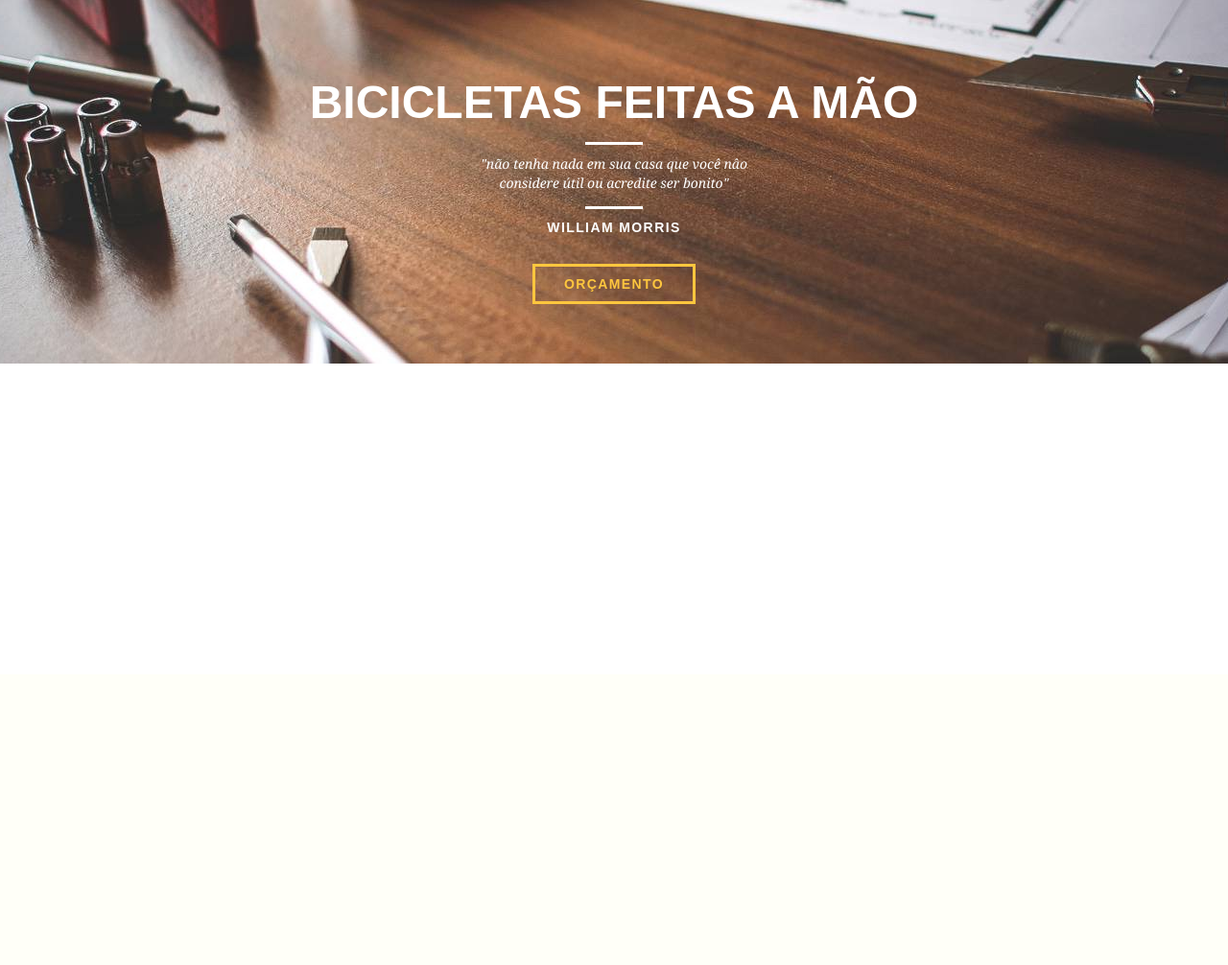
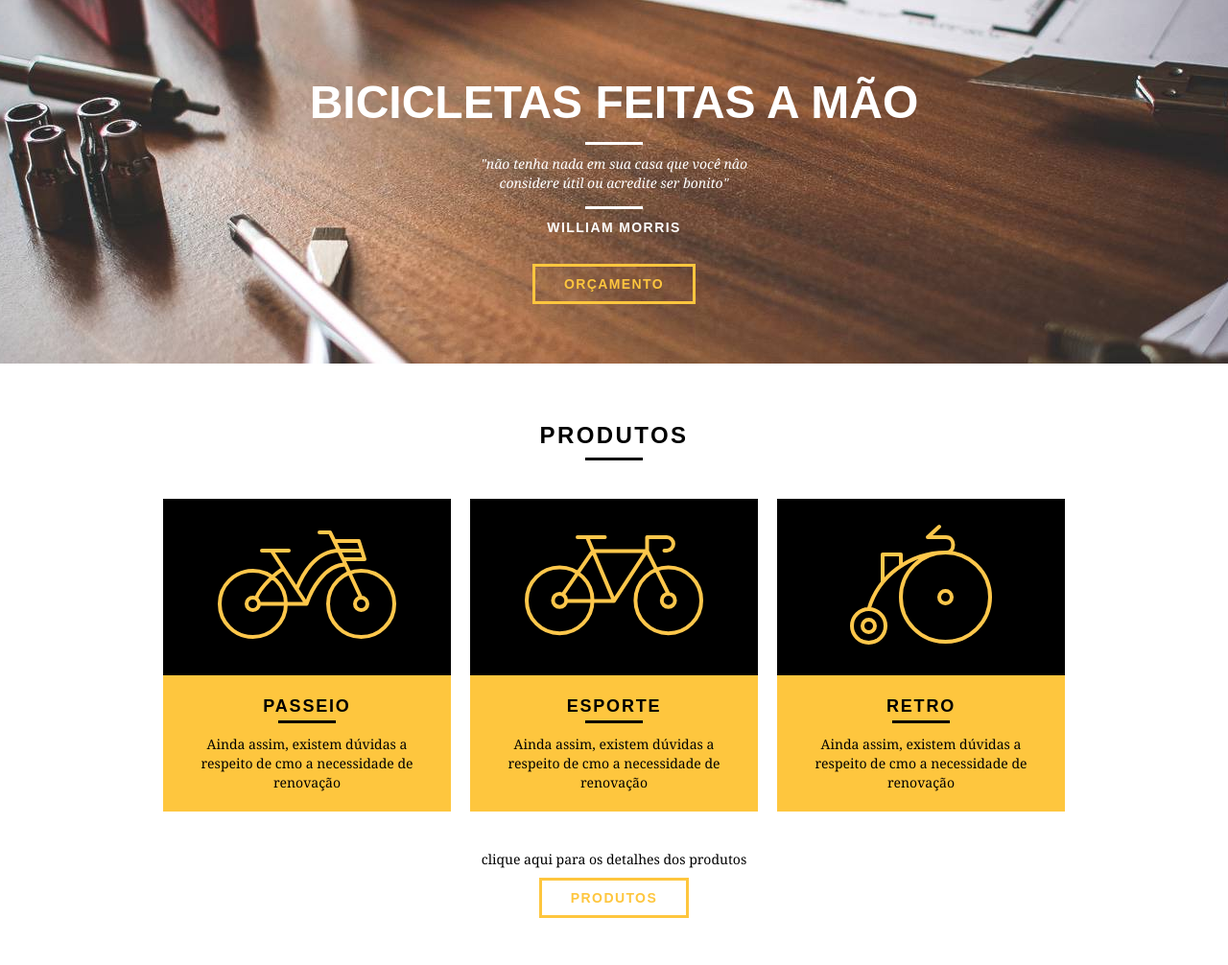
Before and after one commit to BielMar-01/Bikcraft-com-WordPress, a PHP site: page / in a window 1280 px wide. Shown: the part 97-1103 px from the top of the page at 96% size. Before the commit the page ends 476 px from the top, so only its background shows below. Run offline with PHP 8.4, Linux system fonts and the light colour scheme.

Commit message:
Produtos - Home

```diff
--- a/webBikcraft/css/style.css
+++ b/webBikcraft/css/style.css
@@ -26,6 +26,31 @@ p {
   border-color:#fff;
 }
 
+.btn.btn-dark:hover {
+  color: #000;
+  border-color:#000;
+}
+
+.subtitle{
+  font-size: 24px;
+  line-height: 30px;
+  font-weight: bold;
+  letter-spacing: .1em;
+  color: #000;
+  text-transform: uppercase;
+  text-align: center;
+  margin-bottom: 40px;
+}
+
+.subtitle:after {
+  content: "";
+  display: block;
+  width: 60px;
+  height: 3px;
+  background: #000;
+  margin: 8px auto ;
+}
+
 /* HEADER */
 .header {
   position: fixed;
@@ -33,6 +58,7 @@ p {
   width: 100%;
   background: #fec63e;
   padding: 15px 0;
+  z-index: 10;
 }
 
 .header_menu {
@@ -103,3 +129,51 @@ p {
   font-size: 14px;
   letter-spacing: .1em;
 }
+
+
+/* PRODUCTS */
+.products {
+  padding: 60px 0;
+}
+
+.products_list li {
+  background: #fec63e;
+  text-align: center;
+}
+
+.products_list li  h3 {
+  font-weight: bold;
+  font-size: 18px;
+  line-height: 25px;
+  text-transform: uppercase;
+  letter-spacing: .1em;
+  margin-top: 20px;
+}
+
+.products_list li  h3:after {
+  content: "";
+  display: block;
+  width: 60px;
+  height: 3px;
+  background: #000;
+  margin: 2px auto ;
+}
+
+.products_list li  p {
+  padding: 10px 20px 20px 20px;
+}
+
+.products_icone {
+  background: #000;
+  padding: 20px;
+}
+
+.call-to-action {
+  padding-top: 40px;
+  text-align: center;
+  clear: both;
+}
+
+.call-to-action p {
+  margin-bottom: 20PX;
+}
--- a/webBikcraft/index.html
+++ b/webBikcraft/index.html
@@ -45,5 +45,43 @@
     </div>
   </section>
 
+   <!--  Products -->
+  <section class="products container">
+    <h2 class="subtitle">Produtos</h2>
+    <ul class="products_list">
+
+      <!-- List of walking products -->
+      <li class="grid-1-3">
+        <div class="products_icone">
+          <img src="img/produtos/passeio.svg" alt="Bikcraft Passeio">
+        </div>
+        <h3>Passeio</h3>
+        <p>Ainda assim, existem dúvidas a respeito de cmo a necessidade de renovação</p>
+      </li>
+
+      <!-- List of sport products -->
+      <li class="grid-1-3">
+        <div class="products_icone">
+          <img src="img/produtos/esporte.svg" alt="Bikcraft Esporte">
+        </div>
+        <h3>Esporte</h3>
+        <p>Ainda assim, existem dúvidas a respeito de cmo a necessidade de renovação</p>
+      </li>
+
+      <!-- List of retro products -->
+      <li class="grid-1-3">
+        <div class="products_icone">
+          <img src="img/produtos/retro.svg" alt="Bikcraft Retro">
+        </div>
+        <h3>Retro</h3>
+        <p>Ainda assim, existem dúvidas a respeito de cmo a necessidade de renovação</p>
+      </li>
+    </ul>
+
+    <div class="call-to-action">
+      <p>clique aqui para os detalhes dos produtos</p>
+      <a href="products.html" class="btn btn-dark" >Produtos</a>
+    </div>
+  </section>
 </body>
 </html>
```
Also changed, not shown: 1 other file.
